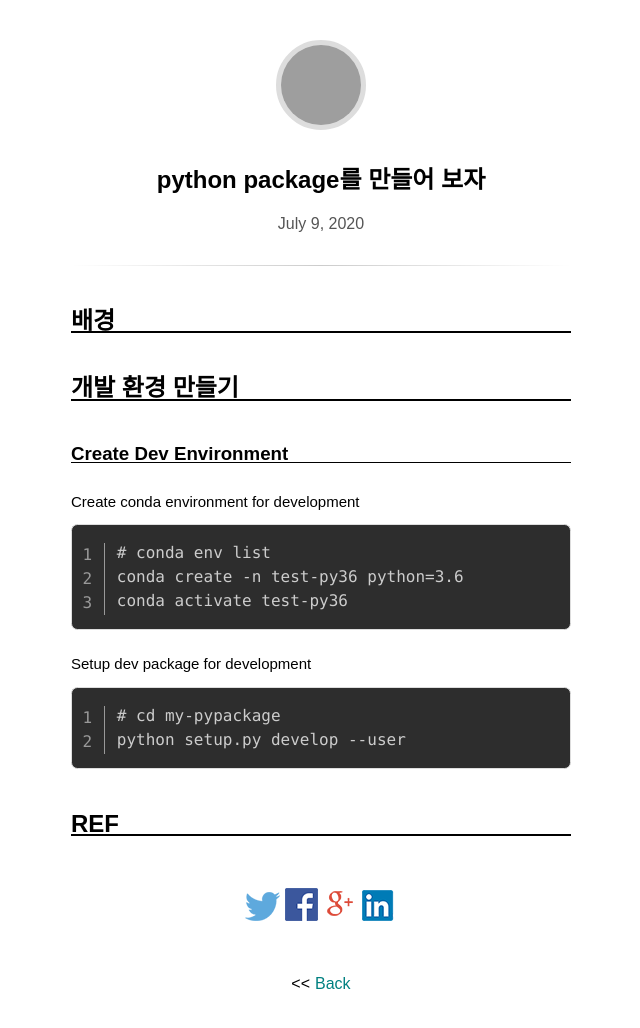
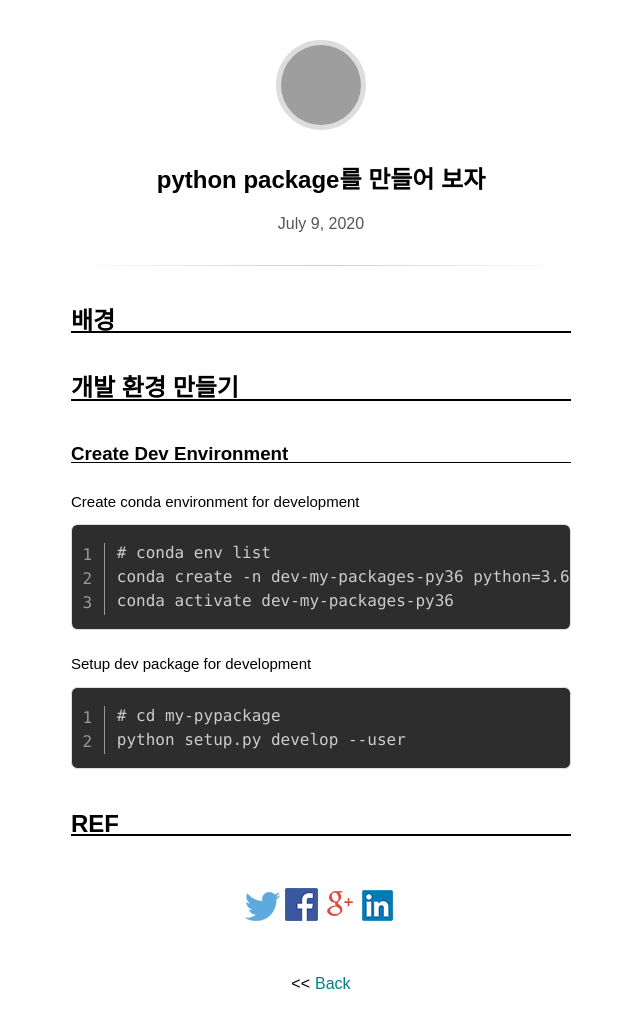
Before and after one commit to pinedance/blog, a Jekyll site: the page built from _posts/2020/07-12/2020-07-09-create-my-python-package.md, in a window 1280 px wide, cut to the strip 0-1038 px from the top of the page. Shown: the top 1028 px of the strip, without its empty margins (319-959 px from the left). Built offline with Jekyll 4.4.1, drawn with Linux system fonts in a browser that asks for light colours; some web fonts are replaced; comment, search, counter and statistics services are not loaded; grey boxes are pictures that could not be loaded.

Commit message:
Update 2020-07-09-create-my-python-package.md

````diff
--- a/_posts/2020/07-12/2020-07-09-create-my-python-package.md
+++ b/_posts/2020/07-12/2020-07-09-create-my-python-package.md
@@ -15,8 +15,8 @@ Create conda environment for development
 
 ```
 # conda env list
-conda create -n test-py36 python=3.6
-conda activate test-py36
+conda create -n dev-my-packages-py36 python=3.6
+conda activate dev-my-packages-py36
 ```
 
 Setup dev package for development
````
